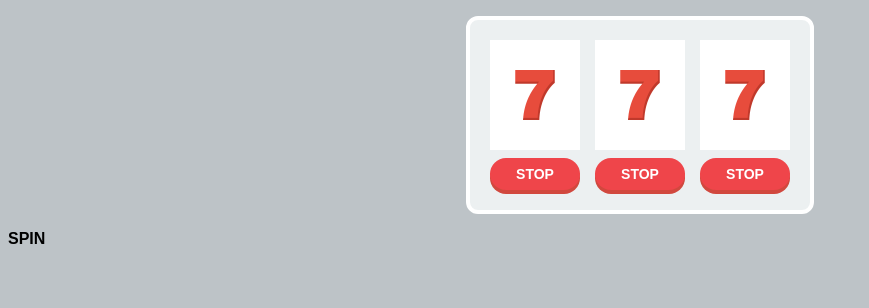
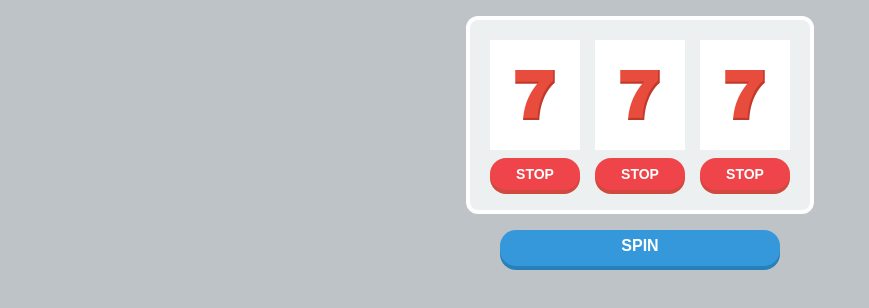
Before and after one commit to okapeeokapee/slot-game, a plain HTML site: page index.html in a window 1280 px wide. Shown: the whole page, without its empty margins (0-869 px from the left). Drawn offline with Linux system fonts and the light colour scheme.

Commit message:
css style complete

```diff
--- a/css/styles.css
+++ b/css/styles.css
@@ -35,3 +35,16 @@ main{
   color: #fff;
   user-select: none;
 }
+#spin{
+  cursor: pointer;
+  width: 280px;
+  height: 36px;
+  background: #3498db;
+  box-shadow: 0 4px 0 #2880b9;
+  border-radius: 16px;
+  line-height: 32px;
+  text-align: center;
+  color: #fff;
+  user-select: none;
+  margin: 0 auto;
+}
```
